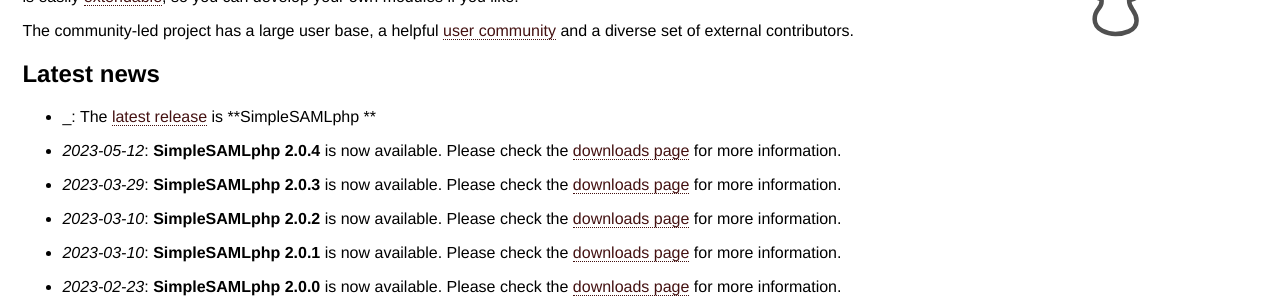
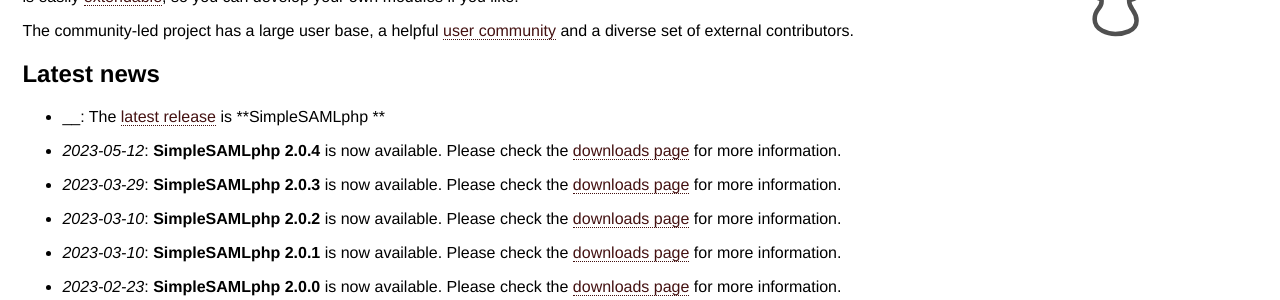
Before and after one commit to simplesamlphp/simplesamlphp.github.io, a Jekyll site: the page built from index.md, in a window 1280 px wide. Shown: the part 305-605 px from the top of the page. Built offline with Jekyll 4.4.1, drawn with Linux system fonts in a browser that asks for light colours.

Commit message:
missing _

```diff
--- a/index.md
+++ b/index.md
@@ -19,7 +19,7 @@
 
 ## Latest news
 
-* _{{ site.data.latest.published_at | date: "%Y-%m-%d" }}: The [latest release](/downloads/) is **SimpleSAMLphp {{ site.data.latest.tag_name | remove_first: "v" }}**
+* _{{ site.data.latest.published_at | date: "%Y-%m-%d" }}_: The [latest release](/downloads/) is **SimpleSAMLphp {{ site.data.latest.tag_name | remove_first: "v" }}**
 
 {% for post in site.posts limit:10 %}
 
```
